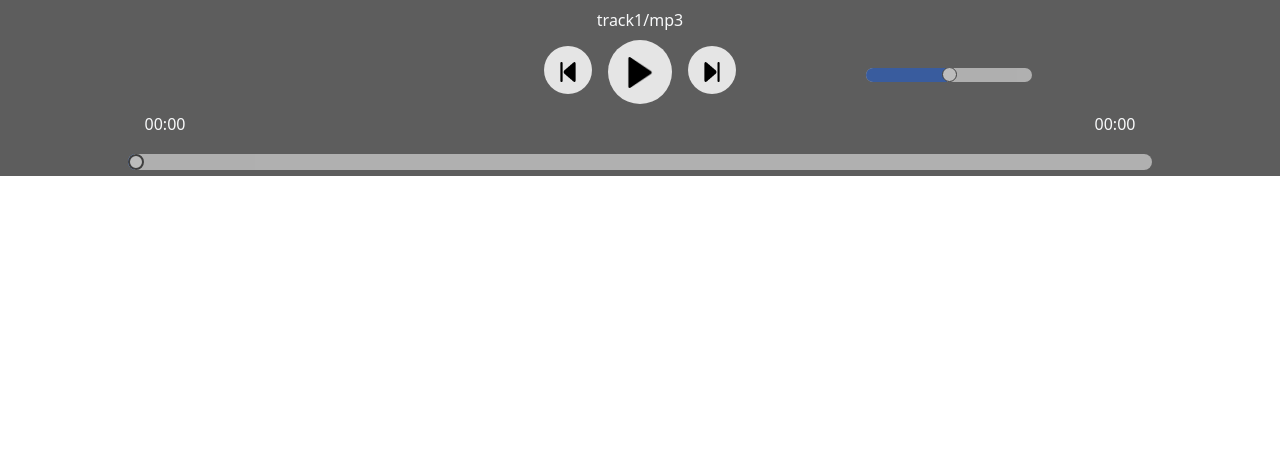
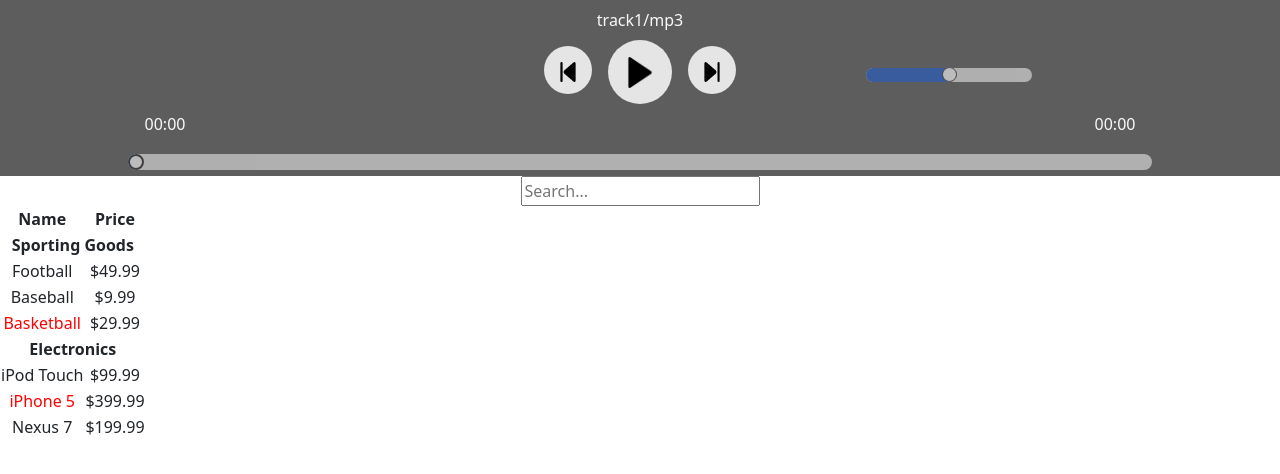
Before and after one commit to AngelZapata582/H-Music-FrontEnd, a React (Create React App) app: page / in a window 1280 px wide. Shown: the top 474 px of the page. Built offline with nearby package versions, Linux system fonts and the light colour scheme.

Commit message:
Revert "Revert "Merge remote-tracking branch 'origin/QA' into QA""
This reverts commit decef864cbcfdae6055a19875e53ccbab1139792.

```diff
--- a/src/App.js
+++ b/src/App.js
@@ -2,15 +2,28 @@
 import './App.css';
 import 'bootstrap/dist/css/bootstrap.min.css';
 import Reproductor from './components/componentes/player/audio.js';
+import FilterableProductTable from './components/componentes/admin/admin.js';
 const music = [
   {nombre:"track1/mp3"},
   {nombre:"track2/opus"},
   {nombre:"track3/mp3"}
 ]
+
+const PRODUCTS = [
+  {category: 'Sporting Goods', price: '$49.99', stocked: true, name: 'Football'},
+  {category: 'Sporting Goods', price: '$9.99', stocked: true, name: 'Baseball'},
+  {category: 'Sporting Goods', price: '$29.99', stocked: false, name: 'Basketball'},
+  {category: 'Electronics', price: '$99.99', stocked: true, name: 'iPod Touch'},
+  {category: 'Electronics', price: '$399.99', stocked: false, name: 'iPhone 5'},
+  {category: 'Electronics', price: '$199.99', stocked: true, name: 'Nexus 7'}
+];
+
 function App() {
   return (
     <div className="App">
       <Reproductor music={music}/>
+
+      <FilterableProductTable products={PRODUCTS} />
     </div>
   );
 }
--- /dev/null
+++ b/src/Context/context.js
@@ -0,0 +1,3 @@
+import React from 'react';
+const GlobalState = React.createContext({view:false,setView:()=>{}});
+export {GlobalState};
--- /dev/null
+++ b/src/components/componentes/admin/admin.css
@@ -0,0 +1,3 @@
+.bg{
+    background-color: #404040;
+}
--- /dev/null
+++ b/src/components/componentes/admin/admin.js
@@ -0,0 +1,159 @@
+import React, { Component } from "react"
+import './admin.css';
+import Row from 'react-bootstrap/Row'
+import Col from 'react-bootstrap/Col'
+import Container from 'react-bootstrap/Container'
+import * as ReactDOM from 'react-dom/client';
+class AdminListView extends React.Component {
+}
+class ProductCategoryRow extends React.Component {
+    render() {
+      const category = this.props.category;
+      return (
+        <tr>
+          <th colSpan="2">
+            {category}
+          </th>
+        </tr>
+      );
+    }
+  }
+
+  class ProductRow extends React.Component {
+    render() {
+      const product = this.props.product;
+      const name = product.stocked ?
+        product.name :
+        <span style={{color: 'red'}}>
+          {product.name}
+        </span>;
+
+      return (
+        <tr>
+          <td>{name}</td>
+          <td>{product.price}</td>
+        </tr>
+      );
+    }
+  }
+
+  class ProductTable extends React.Component {
+    render() {
+      const filterText = this.props.filterText;
+      const inStockOnly = this.props.inStockOnly;
+
+      const rows = [];
+      let lastCategory = null;
+
+      this.props.products.forEach((product) => {
+        if (product.name.indexOf(filterText) === -1) {
+          return;
+        }
+        if (inStockOnly && !product.stocked) {
+          return;
+        }
+        if (product.category !== lastCategory) {
+          rows.push(
+            <ProductCategoryRow
+              category={product.category}
+              key={product.category} />
+          );
+        }
+        rows.push(
+          <ProductRow
+            product={product}
+            key={product.name}
+          />
+        );
+        lastCategory = product.category;
+      });
+
+      return (
+        <table>
+          <thead>
+            <tr>
+              <th>Name</th>
+              <th>Price</th>
+            </tr>
+          </thead>
+          <tbody>{rows}</tbody>
+        </table>
+      );
+    }
+  }
+
+  class SearchBar extends React.Component {
+    constructor(props) {
+      super(props);
+      this.handleFilterTextChange = this.handleFilterTextChange.bind(this);
+      this.handleInStockChange = this.handleInStockChange.bind(this);
+    }
+
+    handleFilterTextChange(e) {
+      this.props.onFilterTextChange(e.target.value);
+    }
+
+    handleInStockChange(e) {
+      this.props.onInStockChange(e.target.checked);
+    }
+
+    render() {
+      return (
+        <form>
+          <input
+            type="text"
+            placeholder="Search..."
+            value={this.props.filterText}
+            onChange={this.handleFilterTextChange}
+          />
+        </form>
+      );
+    }
+  }
+
+  class FilterableProductTable extends React.Component {
+    constructor(props) {
+      super(props);
+      this.state = {
+        filterText: '',
+        inStockOnly: false
+      };
+
+      this.handleFilterTextChange = this.handleFilterTextChange.bind(this);
+      this.handleInStockChange = this.handleInStockChange.bind(this);
+    }
+
+    handleFilterTextChange(filterText) {
+      this.setState({
+        filterText: filterText
+      });
+    }
+
+    handleInStockChange(inStockOnly) {
+      this.setState({
+        inStockOnly: inStockOnly
+      })
+    }
+
+    render() {
+      return (
+        <div>
+          <SearchBar
+            filterText={this.state.filterText}
+            inStockOnly={this.state.inStockOnly}
+            onFilterTextChange={this.handleFilterTextChange}
+            onInStockChange={this.handleInStockChange}
+          />
+          <ProductTable
+            products={this.props.products}
+            filterText={this.state.filterText}
+            inStockOnly={this.state.inStockOnly}
+          />
+        </div>
+      );
+    }
+  }
+
+
+
+export default FilterableProductTable;
--- a/src/components/componentes/player/audio.js
+++ b/src/components/componentes/player/audio.js
@@ -10,6 +10,17 @@ class Timer extends React.Component {
   render() {
     var minute = ~~(this.props.currentTime % 3600 / 60),
       second = ~~(this.props.currentTime % 60)
+    var t = "" + (minute < 10 ? "0" + minute : minute) + ":" + (second < 10 ? "0" + second : second)
+    return (<div>
+      <p className="text-light">{t}</p>
+    </div>)
+  }
+}
+
+class TotalTimer extends React.PureComponent {
+  render() {
+    var minute = ~~(this.props.Time % 3600 / 60),
+      second = ~~(this.props.Time % 60)
     var t = "" + (minute < 10 ? "0" + minute : minute) + ":" + (second < 10 ? "0" + second : second)
     return (<div>
       <p className="text-light">{t}</p>
@@ -51,6 +62,11 @@ class Reproductor extends Component {
         duration: this.music._duration,
       })
     })
+  }
+
+  componentWillUnmount(){
+    this.music.pause()
+    this.music.unload()
   }
 
   _timerStart = () => {
@@ -112,7 +128,6 @@ class Reproductor extends Component {
 
   _handleNextMusic = () => {
     this.music.unload()
-    console.log(this.state.position)
     if (this.state.position < this.props.music.length - 1) {
       this.setState({
         position: this.state.position + 1,
@@ -120,9 +135,11 @@ class Reproductor extends Component {
       })
     } else {
       this.setState({
-        position: 0
+        position: 0,
+        currentTime: 0,
       })
     }
+    console.log(this.state.position)
     this.music = new Howl({
       src: ["http://localhost:8000/api/music/" + this.props.music[this.state.position].nombre],
       html5: true,
@@ -132,12 +149,16 @@ class Reproductor extends Component {
         console.log("cargado")
       }
     });
+    this.music.once('load', () => {
+      this.setState({
+        duration: this.music._duration,
+      })
+    })
     this.music.play()
   }
 
   _handlePrevMusic = () => {
     this.music.unload()
-    console.log(this.state.position)
     if (this.state.position > 0) {
       this.setState({
         position: this.state.position - 1,
@@ -145,10 +166,11 @@ class Reproductor extends Component {
       })
     } else {
       this.setState({
-        position: this.props.music.length - 1
+        position: this.props.music.length - 1,
+        currentTime: 0,
       })
     }
-
+    console.log(this.state.position)
     this.music = new Howl({
       src: ["http://localhost:8000/api/music/" + this.props.music[this.state.position].nombre],
       html5: true,
@@ -158,6 +180,11 @@ class Reproductor extends Component {
         console.log("cargado")
       }
     });
+    this.music.once('load', () => {
+      this.setState({
+        duration: this.music._duration,
+      })
+    })
     this.music.play();
   }
 
@@ -168,9 +195,6 @@ class Reproductor extends Component {
     } else {
       btn = <img src={require("../../icons/pause.png")} alt="pause" width="50%" height="50%" />;
     }
-    var minute = ~~(this.state.duration % 3600 / 60),
-      second = ~~(this.state.duration % 60)
-    var t = "" + (minute < 10 ? "0" + minute : minute) + ":" + (second < 10 ? "0" + second : second)
 
     return (
       <div className="bg_player">
@@ -182,7 +206,7 @@ class Reproductor extends Component {
               </Col>
             </Row>
             <Row >
-              <Col md={{ span: 4, offset: 4 }}>
+              <Col md={{ span: 4, offset: 4 }} sm={{ span: 5, offset: 3 }}>
                 <button type="button" id="prev" className="btn_np" onClick={this._handlePrevMusic}  width="10%" height="10%">
                   <img src={require("../../icons/previous.png")} alt="anterior" width="45%" height="45%" />
                 </button>
@@ -193,7 +217,7 @@ class Reproductor extends Component {
                   <img src={require("../../icons/next.png")} alt="siguiente" width="45%" height="45%" />
                 </button>
               </Col>
-              <Col md={2} className="m-4">
+              <Col md={2} sm={2} className="m-4">
                 <input type="range" id="volumen" min="0" max="100" className="slider_volume" onChange={this._handleVolumen} />
               </Col>
             </Row>
@@ -202,11 +226,11 @@ class Reproductor extends Component {
         <div>
           <Container>
             <Row>
-              <Col md={2}>
+              <Col md={2} sm={2}>
                 <Timer currentTime={this.state.currentTime} playing={this.state.playing} />
               </Col>
-              <Col md={{ span: 2, offset: 8 }}>
-                <p className="text-light">{t}</p>
+              <Col md={{ span: 2, offset: 8 }} sm={{ span: 2, offset: 8 }}>
+                <TotalTimer Time={this.state.duration}/>
               </Col>
             </Row>
           </Container>
```
